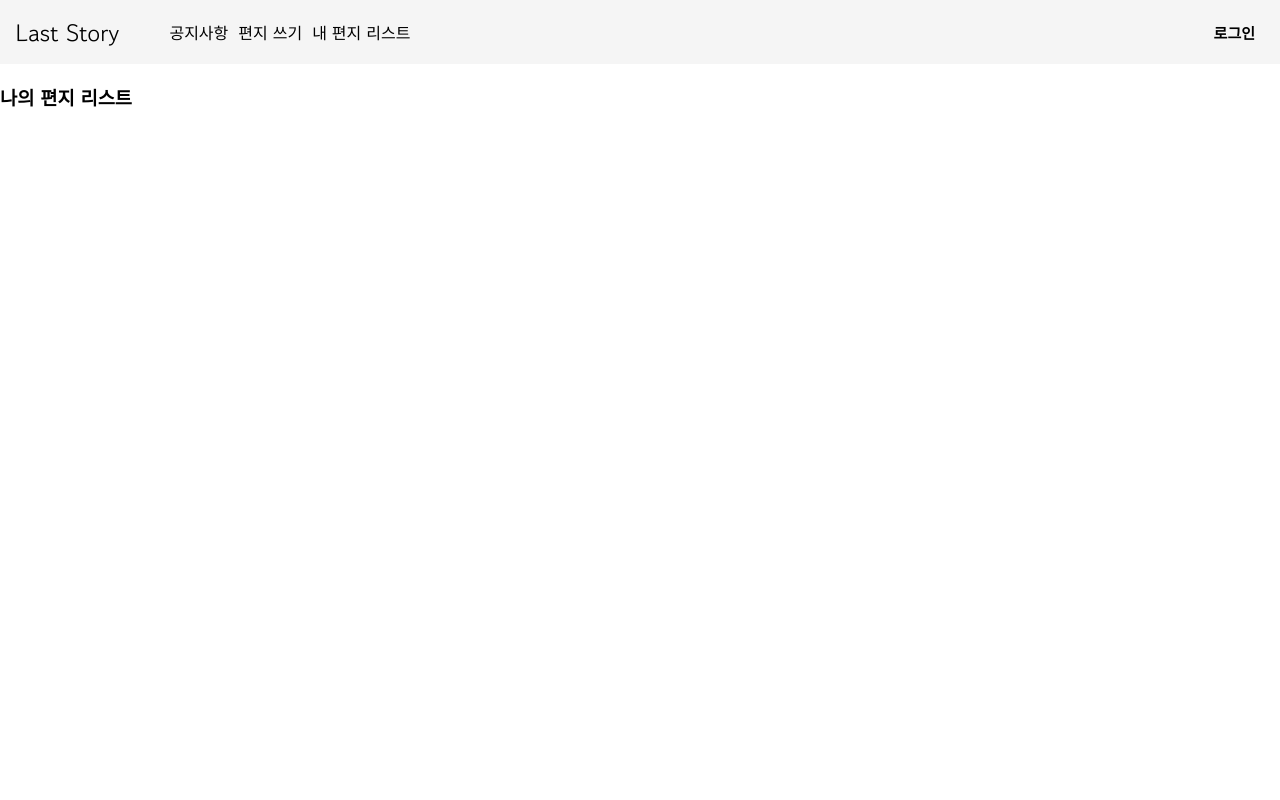
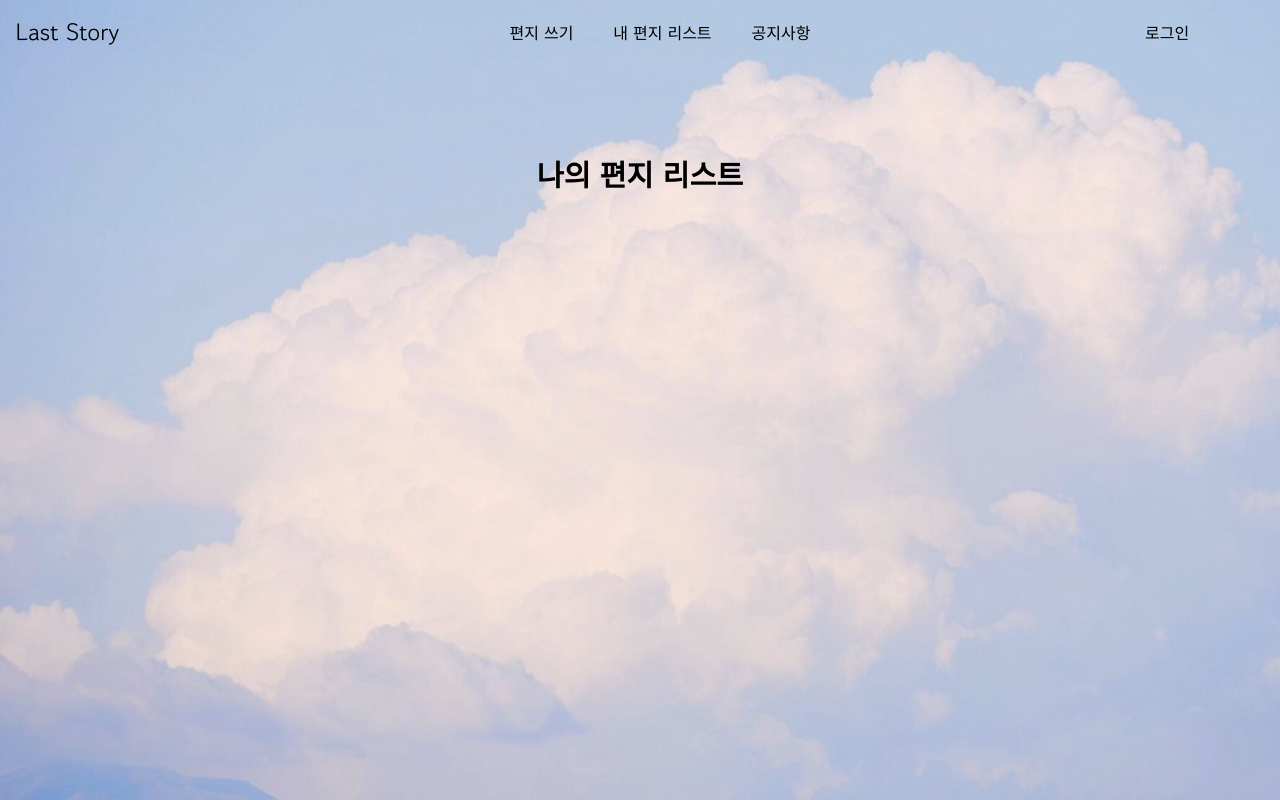
Before and after one commit to lstar2397/laststory, a website: page frontend/view/myLetterList.html in a window 1280 px wide. Drawn offline with Linux system fonts and the light colour scheme.

Commit message:
전반적인 html css 변경

```diff
--- a/frontend/public/css/letterWrite.css
+++ b/frontend/public/css/letterWrite.css
@@ -2,11 +2,44 @@ body {
     margin: 0px;
     padding: 0px;
     font-family: 'Gowun Dodum', sans-serif;
+    width: 100vw;
+    height: 100vh;
+}
+
+.container {
+    width: 100%;
+    height: 100%;
+    position: relative;
+    z-index: 1;
+}
+
+.container::after {
+    width: 100%;
+    height: 100%;
+    content: "";
+    background-image: url('../image/background.jpeg');
+    background-repeat: no-repeat;
+    background-size: cover;
+    position: absolute;
+    top:0%;
+    left: 0%;
+    z-index: -1;
+    opacity: 0.7;
 }
 
 a {
     text-decoration: none;
     color: #000;
+}
+
+#login-button a {
+    display: block;
+    width: 80px;
+}
+
+#logout-button a {
+    display: block;
+    width: 80px;
 }
 
 #logo {
@@ -17,17 +50,33 @@ a {
     display: flex;
     align-items: center;
     padding: 4px 15px;
-    background-color: #f5f5f5;
+    position: relative;
+    top: 10px;
 }
 
-#top-menu a {
-    margin-right: 10px;
+#top-menu #menu-bar li {
+    margin: 0 20px;
 }
 
 #menu-bar ul {
     display: flex;
+    justify-content: center; /* 요소들을 가로로 중앙 정렬 */
+    position: relative;
     list-style: none;
+    margin: 0;
 }
+
+#top-menu #menu-bar {
+    position: absolute;
+    left: 50%;
+    transform: translateX(-50%);
+}
+
+.body-container {
+    position: relative;
+    top: 10%;
+}
+
 
 #menu-select-container {
     font-size: 25px;
@@ -42,7 +91,7 @@ a {
 
 #title {
     position:relative;
-    width: 80%;
+    width: 60%;
     height: 100%;
     border: 1px solid #ccc;
     border-radius: 5px;
@@ -50,14 +99,16 @@ a {
     left: 50%;
     margin-bottom: 10px;
     transform: translateX(-50%);
+    font-size: 18px;
 }
 
 #content {
     position: relative;
-    width: 80%;
-    height: 300px;
+    width: 60%;
+    height: 50vh;
     left: 50%;
     transform: translateX(-50%);
+    font-size: 18px;
 }
 
 textarea {
@@ -103,30 +154,36 @@ textarea {
   }
 
 #btn-box {
-    width: 80%;
+    width: 60%;
     margin: 0 auto;
 }
 
 #btn-modal {
     position: relative;
-    width: 30%;
+    width: 20%;
+    height: 35px;
     float: right;
     background-color: #f5f5f5;
     border: 1px solid #ccc;
     border-radius: 3px;
-    font-size: 15px;
+    font-size: 18px;
     font-weight: bold;
     cursor: pointer;
+}
+
+#btn-modal:hover {
+    background-color: #ebebeb;
 }
 
 input[type="submit"] {
     position: relative;
     width: 20%;
+    height: 35px;
     float: right;
     background-color: #f5f5f5;
     border: 1px solid #ccc;
     border-radius: 5px;
-    font-size: 15px;
+    font-size: 18px;
     font-weight: bold;
     cursor: pointer;
     margin-right: 10px;
@@ -136,10 +193,6 @@ input[type="submit"] {
     position: relative;
     display: flex;
     margin-left: auto;
-}
-
-.login-btn {
-    font-size: 15px;
-    font-weight: bold;
+    margin-right: 40px;
     cursor: pointer;
 }
--- a/frontend/public/css/main.css
+++ b/frontend/public/css/main.css
@@ -2,7 +2,8 @@ body {
     margin: 0px;
     padding: 0px;
     background-image: url('../image/background.jpeg');
-    background-position: cover;
+    background-size: cover;
+    background-repeat: no-repeat;
     font-family: 'Gowun Dodum', sans-serif;
 }
 
@@ -13,9 +14,11 @@ a {
 }
 
 #top-container {
-    text-align: center;
+    position: absolute;
+    left: 50%;
+    transform: translateX(-50%);
     margin: 10px;
-    top: 30%;
+    top: 20%;
 }
 
 #menu-container {
--- a/frontend/public/css/myLetterList.css
+++ b/frontend/public/css/myLetterList.css
@@ -2,6 +2,29 @@ body {
     margin: 0px;
     padding: 0px;
     font-family: 'Gowun Dodum', sans-serif;
+    width: 100vw;
+    height: 100vh;
+}
+
+.container {
+    width: 100%;
+    height: 100%;
+    position: relative;
+    z-index: 1;
+}
+
+.container::after {
+    width: 100%;
+    height: 100%;
+    content: "";
+    background-image: url('../image/background.jpeg');
+    background-repeat: no-repeat;
+    background-size: cover;
+    position: absolute;
+    top:0%;
+    left: 0%;
+    z-index: -1;
+    opacity: 0.7;
 }
 
 a {
@@ -17,26 +40,34 @@ a {
     display: flex;
     align-items: center;
     padding: 4px 15px;
-    background-color: #f5f5f5;
-}
-
-#top-menu a {
-    margin-right: 10px;
+    position: relative;
+    top: 10px;
 }
 
 #menu-bar ul {
     display: flex;
+    justify-content: center; /* 요소들을 가로로 중앙 정렬 */
+    position: relative;
     list-style: none;
+    margin: 0;
 }
+
+#top-menu #menu-bar {
+    position: absolute;
+    left: 50%;
+    transform: translateX(-50%);
+}
+
+.body-container {
+    position: relative;
+    top: 10%;
+}
+
 
 #login-box {
     position: relative;
     display: flex;
     margin-left: auto;
-}
-
-.login-btn {
-    font-size: 15px;
-    font-weight: bold;
+    margin-right: 40px;
     cursor: pointer;
 }
--- a/frontend/public/js/letterWrite.js
+++ b/frontend/public/js/letterWrite.js
@@ -82,8 +82,6 @@ function tempSave(event) {
   const content = document.getElementById("content").value;
   const token = localStorage.getItem("token");
 
-  console.log(token);
-
   if (title === "") {
     alert("제목을 입력해주세요.");
     return;
--- a/frontend/routes/letterWrite/index.js
+++ b/frontend/routes/letterWrite/index.js
@@ -13,8 +13,6 @@ router.get("/", (req, res) => {
 router.post("/tempSave", async (req, res) => {
   try {
     const { title, encrypted, token } = req.body;
-
-    console.log(title, encrypted, token);
 
     const headers = {
       Authorization: `Bearer ${token}`,
--- a/frontend/view/myLetterList.html
+++ b/frontend/view/myLetterList.html
@@ -9,18 +9,20 @@
     <link rel="preconnect" href="https://fonts.googleapis.com">
     <link rel="preconnect" href="https://fonts.gstatic.com" crossorigin>
     <script src="/js/logout.js"></script>
+    <link rel="stylesheet" href="/css/letterWrite.css">
     <link href="https://fonts.googleapis.com/css2?family=Gowun+Dodum&display=swap" rel="stylesheet">
     <title>나의 편지 목록</title>
 </head>
 
 <body>
+    <div class="container">
     <div id="top-menu">
         <a href="main" id="logo">Last Story</a>
         <nav id="menu-bar">
             <ul>
-                <li><a href="#">공지사항</a></li>
                 <li><a href="letterWrite">편지 쓰기</a></li>
                 <li><a href="myLetterList ">내 편지 리스트</a></li>
+                <li><a href="#">공지사항</a></li>
             </ul>
         </nav>
         <div id="login-box">
@@ -32,9 +34,12 @@
             </div>
           </div>
     </div>
+    <div class="body-container">
     <div id="menu-select-container">
         <h3>나의 편지 리스트</h3>
     </div>
+</div>
+</div>
 </body>
 
 </html>
```
Also changed, not shown: frontend/view/letterWrite.html (+5 -1 lines), frontend/view/main.html (+6 -6 lines).
